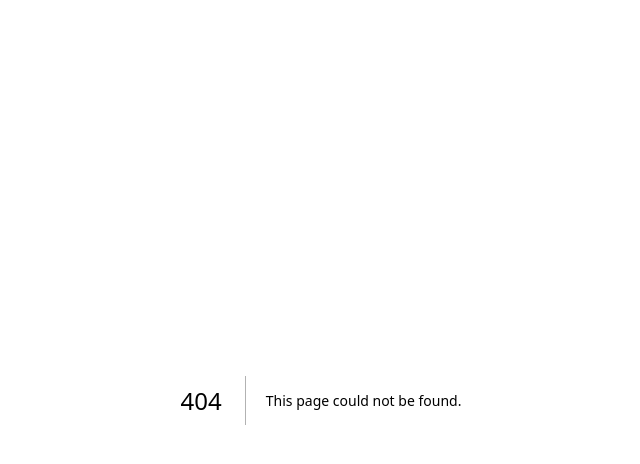
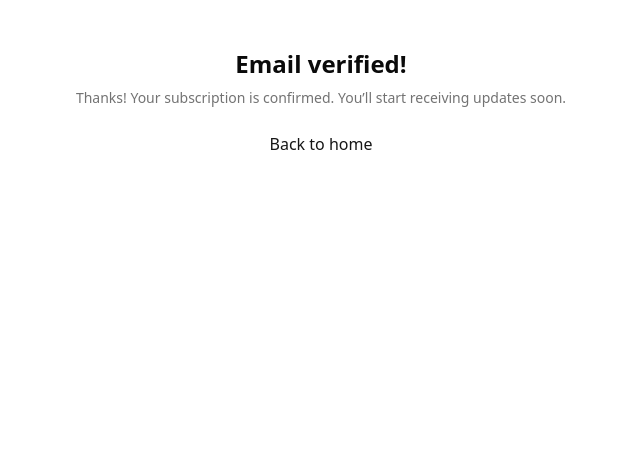
Before and after one commit to LOSLC/newsletter, a Next.js app: page /newsletter/verified in a window 1280 px wide. Before the commit this address had no page. Shown: the top 464 px of the page, without its empty margins (319-959 px from the left). Built offline with nearby package versions, Linux system fonts and the light colour scheme.

Commit message:
feat: Add newsletter verified page

```diff
--- /dev/null
+++ b/app/newsletter/verified/page.tsx
@@ -0,0 +1,17 @@
+import Link from "next/link";
+
+export default function VerifiedPage() {
+  return (
+    <main className="mx-auto max-w-xl px-4 py-12 text-center">
+      <h1 className="text-2xl font-semibold">Email verified!</h1>
+      <p className="mt-2 text-sm text-muted-foreground">
+        Thanks! Your subscription is confirmed. You’ll start receiving updates soon.
+      </p>
+      <div className="mt-6">
+        <Link href="/" className="text-primary underline-offset-4 hover:underline">
+          Back to home
+        </Link>
+      </div>
+    </main>
+  );
+}
```
